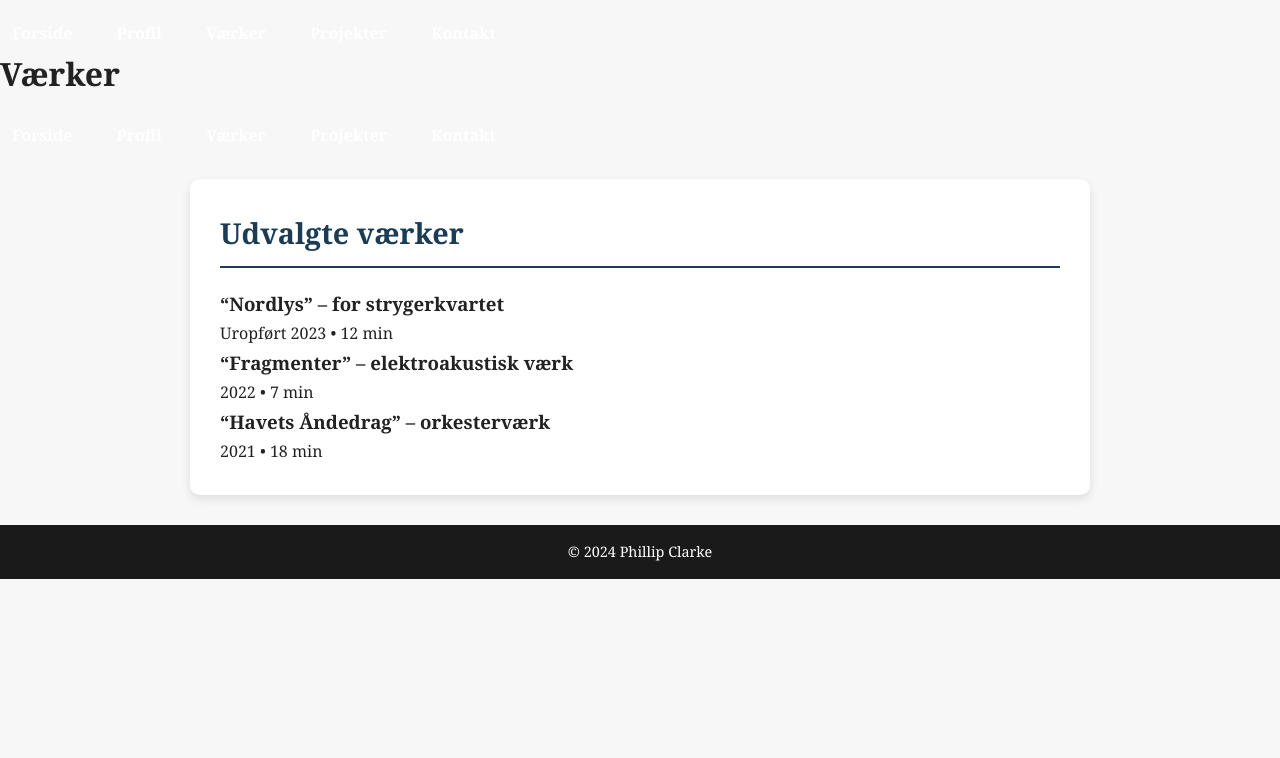
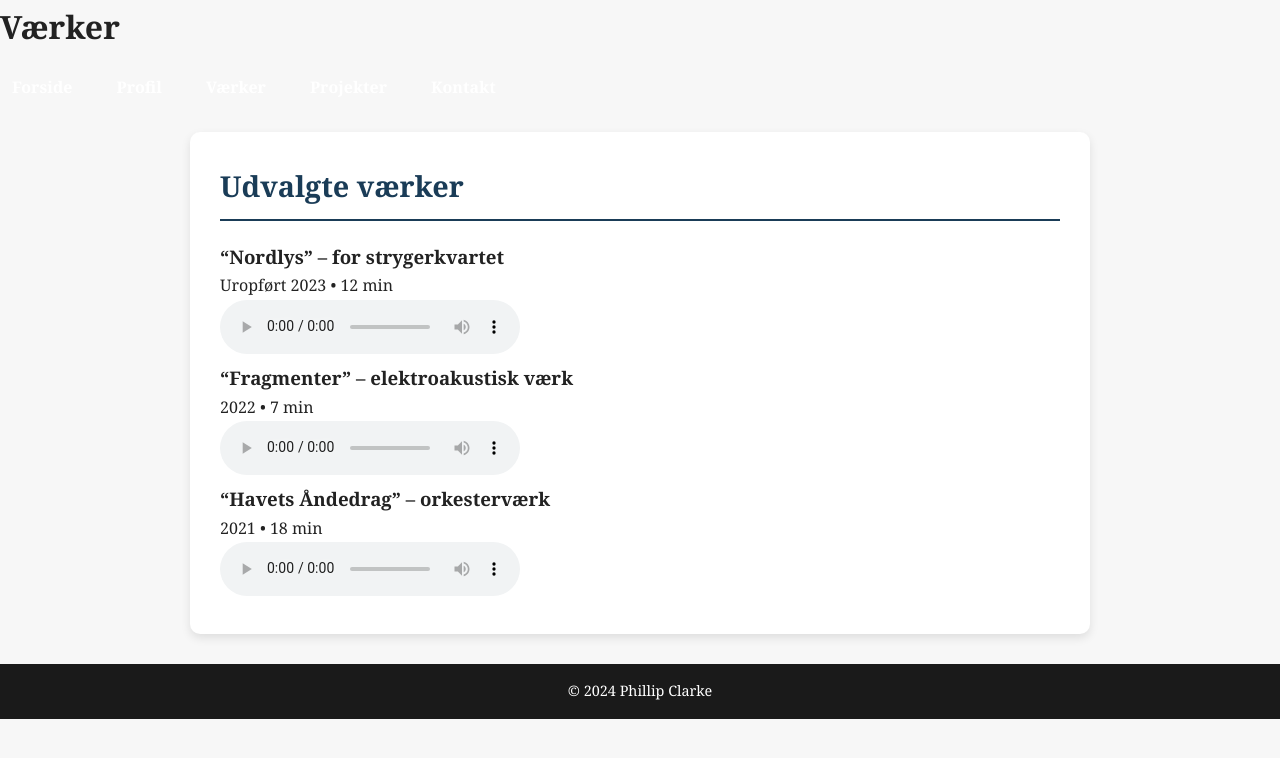
Before and after one commit to Johokn/websitedemo, a plain HTML site: page works.html in a window 1280 px wide. Drawn offline with Linux system fonts and the light colour scheme.

Commit message:
Update works.html

```diff
--- a/works.html
+++ b/works.html
@@ -1,12 +1,3 @@
-<nav class="top-menu">
-    <ul>
-        <li><a href="index.html">Forside</a></li>
-        <li><a href="about.html">Profil</a></li>
-        <li><a href="works.html">Værker</a></li>
-        <li><a href="projects.html">Projekter</a></li>
-        <li><a href="contact.html">Kontakt</a></li>
-    </ul>
-</nav>
 <!DOCTYPE html>
 <html lang="da">
 <head>
@@ -16,8 +7,10 @@
 </head>
 
 <body>
+
 <header>
     <h1>Værker</h1>
+
     <nav class="top-menu">
         <ul>
             <li><a href="index.html">Forside</a></li>
@@ -36,22 +29,33 @@
         <div class="work">
             <h3>“Nordlys” – for strygerkvartet</h3>
             <p>Uropført 2023 • 12 min</p>
+            <audio controls>
+                <source src="nordlys.mp3" type="audio/mpeg">
+            </audio>
         </div>
 
         <div class="work">
             <h3>“Fragmenter” – elektroakustisk værk</h3>
             <p>2022 • 7 min</p>
+            <audio controls>
+                <source src="fragmenter.mp3" type="audio/mpeg">
+            </audio>
         </div>
 
         <div class="work">
             <h3>“Havets Åndedrag” – orkesterværk</h3>
             <p>2021 • 18 min</p>
+            <audio controls>
+                <source src="havets_aandedrag.mp3" type="audio/mpeg">
+            </audio>
         </div>
+
     </section>
 </main>
 
 <footer>
     <p>&copy; 2024 Phillip Clarke</p>
 </footer>
+
 </body>
 </html>
```
